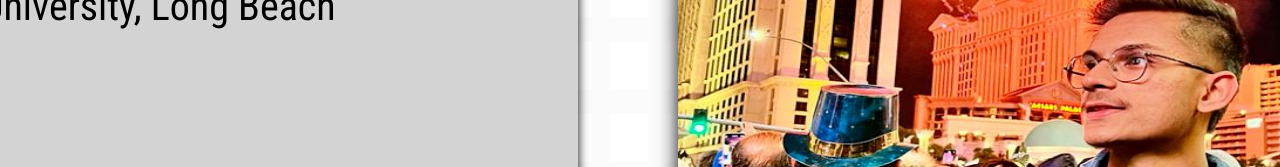
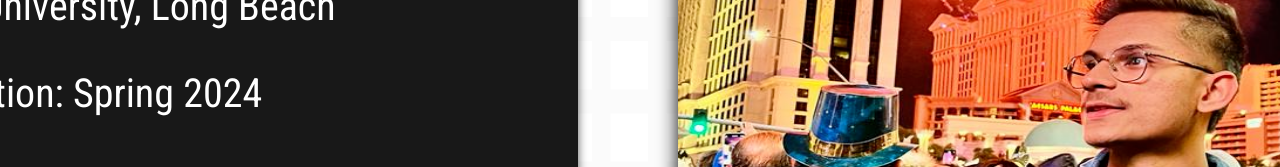
Before and after one commit to omshah11/Personal-Portfolio, a React (Create React App) app: page / in a window 1280 px wide. In both pictures the pointer is over the element 140 px from the left and 626 px from the top of the page. Shown: the part 546-713 px from the top of the page. Built offline with nearby package versions, Linux system fonts and the light colour scheme.

Commit message:
Added black hover background

```diff
--- a/src/views/LandingPage/index.css
+++ b/src/views/LandingPage/index.css
@@ -10,6 +10,7 @@
     width: 850px;
     display: inline;
     padding-top: 100px;
+    color: black;
     /* border-style: solid;
     border-width: thick;
     border-radius: 20px; */
@@ -17,9 +18,11 @@
 }
 
 .lp-text:hover {
-    background-color: #D3D3D3;
+    background-color: rgba(0, 0, 0, 0.904);
+    color: white;
     transition: 1s;
-    box-shadow: 0 0 10px black;
+    box-shadow: 0 0 10px rgba(0, 0, 0, 0.651);
+    border-radius: 20px;
 }
 
 .lp-profile-photo {
--- a/src/views/LandingPage/index.js
+++ b/src/views/LandingPage/index.js
@@ -10,6 +10,7 @@ const LandingPage = () => {
                 <p className="lp-title">Hi, I am</p>
                 <h2 className="lp-name">OM SHAH</h2>
                 <p>Undergraduate Computer Science student at California State University, Long Beach</p>
+                <p>Expected Graduation: Spring 2024</p>
             </div>
             <div className="lp-profile-photo">
                 <img src={logo} alt="Profile"/>
```
